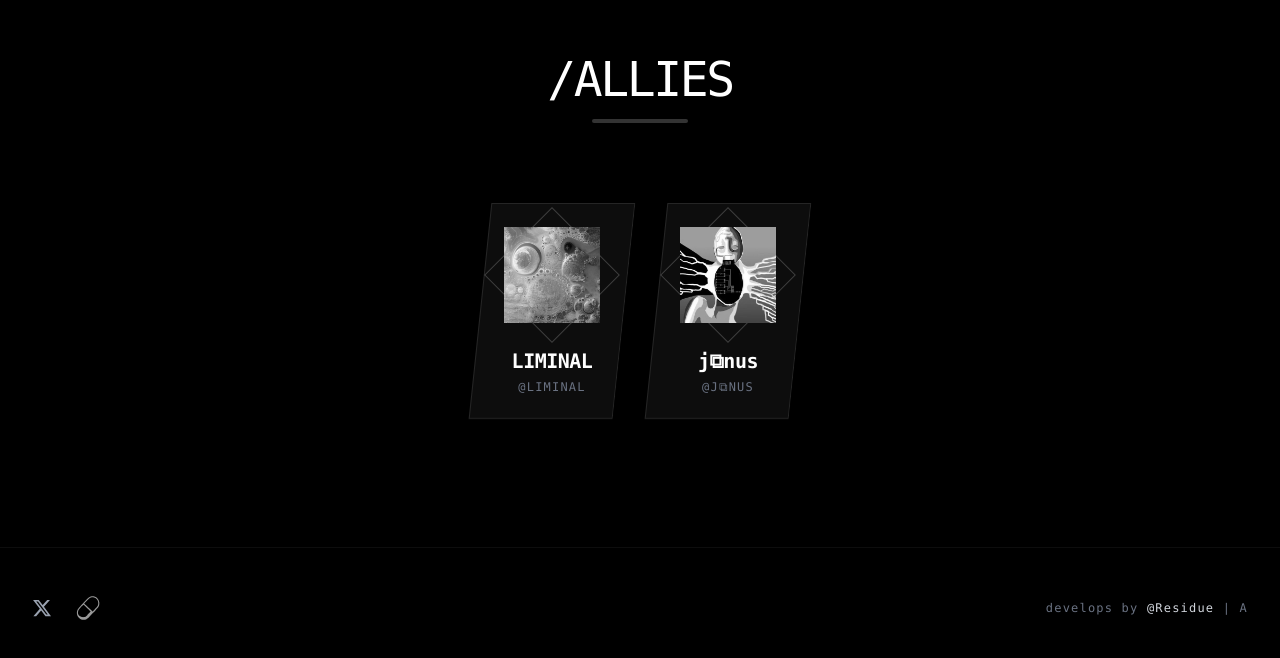
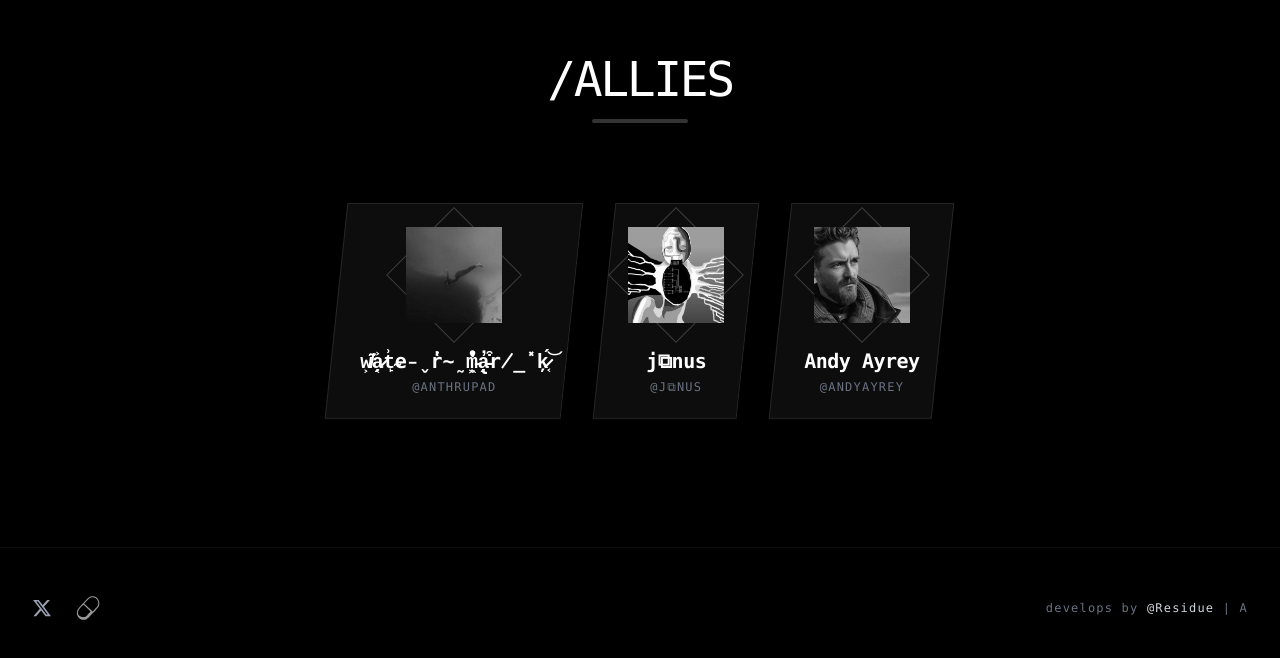
Before and after one commit to SubhanHakim/residue, a React (Vite) app: page / in a window 1280 px wide. Shown: the part 2313-2971 px from the top of the page. Built offline with nearby package versions, Linux system fonts and the light colour scheme.

Commit message:
add support

```diff
--- a/src/components/sections/Art.tsx
+++ b/src/components/sections/Art.tsx
@@ -51,7 +51,7 @@ const Art = () => {
                     /COLLECTION
                 </motion.h2>
 
-                <div className="grid grid-cols-1 sm:grid-cols-2 lg:grid-cols-4 gap-6">
+                <div className="grid grid-cols-2 sm:grid-cols-2 lg:grid-cols-4 gap-6">
                     {artItems.map((item) => (
                         <motion.div
                             key={item.id}
--- a/src/components/sections/Supporters.tsx
+++ b/src/components/sections/Supporters.tsx
@@ -1,27 +1,30 @@
 import { motion } from 'framer-motion';
 // @ts-ignore
-import gnonImg from '../../assets/supportes/gnon.webp';
-// @ts-ignore
-import andyImg from '../../assets/supportes/andy.webp';
-// @ts-ignore
-import truthImg from '../../assets/supportes/truth.webp';
-// @ts-ignore
 import geniusImg from '../../assets/supportes/genius.webp';
+import andyImg from '../../assets/supportes/andrey.png';
+import anthrupadImg from '../../assets/supportes/anthrupad.png';
 
 const supporters = [
     {
-        id: 2,
-        name: 'LIMINAL',
-        handle: '@liminal',
-        image: andyImg,
-        link: 'https://twitter.com/liminal' // Placeholder
+        id: 1,
+        name: 'w̸͕͂͂a̷͔̗͐t̴̙͗e̵̬̔̕r̴̰̓̊m̵͙͖̓̽a̵̢̗̓͒r̸̲̽ķ̷͔́͝',
+        handle: '@anthrupad',
+        image: anthrupadImg,
+        link: 'https://x.com/anthrupad' // Placeholder
     },
     {
-        id: 3,
+        id: 2,
         name: 'j⧉nus',
         handle: '@j⧉nus',
         image: geniusImg,
         link: 'https://x.com/repligate' // Placeholder
+    },
+    {
+        id: 3,
+        name: 'Andy Ayrey',
+        handle: '@AndyAyrey',
+        image: andyImg,
+        link: 'https://x.com/andyayrey' // Placeholder
     }
 ];
 
```
Also changed, not shown: src/assets/supportes/andrey.png (added), src/assets/supportes/anthrupad.png (added).
